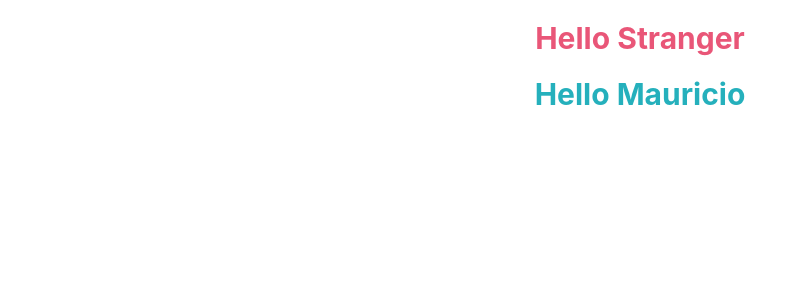
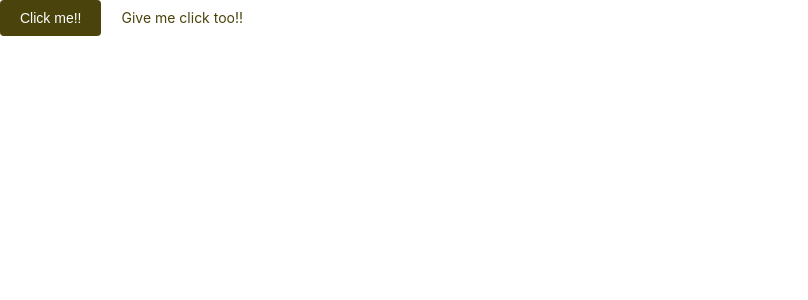
Before and after one commit to mauriciogc/css-in-js, a React (Create React App) app: page / in a window 1280 px wide. Shown: the top 300 px of the page, without its empty margins (0-808 px from the left). Built offline with nearby package versions, Linux system fonts and the light colour scheme.

Commit message:
Extending Styles

```diff
--- a/src/App.js
+++ b/src/App.js
@@ -2,8 +2,5 @@ import React from 'react';
 import Welcome from './components/Welcome'
 
 
-const App = () => <div className="App">
-  <Welcome/>
-  <Welcome name="Mauricio"/>
-  </div>;
+const App = () => <div className="App"><Welcome /></div>;
 export default App;
--- a/src/components/Welcome.jsx
+++ b/src/components/Welcome.jsx
@@ -1,18 +1,28 @@
-import React from "react";
+import React, { Fragment } from "react";
 import styled from "styled-components";
 
-const Title = styled.h1`
-	font-size: 30px;
-	text-align: center;
-	color: ${props => (props.primary ? "#e95678" : "#25b0bc")}; //(C)
+const Button = styled.button`
+	font-size: 14px;
+	font-weight: 400;
+	background-color: #4a430b;
+	border: none;
+	cursor: pointer;
+	color: #ffffff;
+	padding: 10px 20px;
+	border-radius: 4px;
 `;
 
-const Welcome = ({ name = "Stranger" }) => {
-	const isStranger = name === "Stranger"; //(A)
+const Link = styled(Button)`
+	color: #4a430b;
+	background-color: transparent;
+`;
+
+const Welcome = () => {
 	return (
-		<Title primary={isStranger}>
-			{/* (B) */}Hello {name}
-		</Title>
+		<Fragment>
+			<Button>Click me!!</Button>
+			<Link as="a">Give me click too!!</Link>
+		</Fragment>
 	);
 };
 
```
